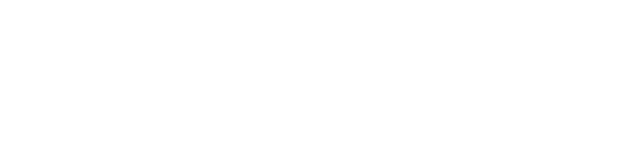
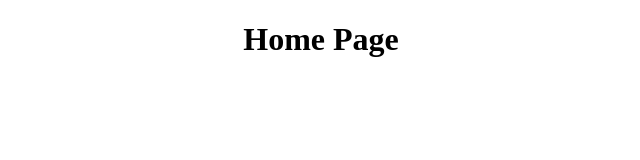
Before and after one commit to TerapatWapob/TerapatWapob.github.io, a plain HTML site: page index.html in a window 1280 px wide. Shown: the whole page, without its empty margins (319-959 px from the left). Drawn offline with Linux system fonts and the light colour scheme.

Commit message:
edit index.html

```diff
--- a/index.html
+++ b/index.html
@@ -6,6 +6,6 @@
   <title>Document</title>
 </head>
 <body>
-
+  <center><h1>Home Page</h1></center>
 </body>
 </html>
```
